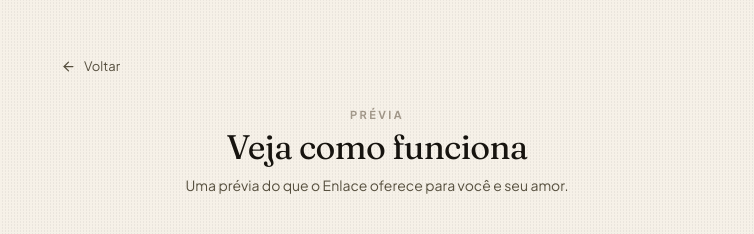
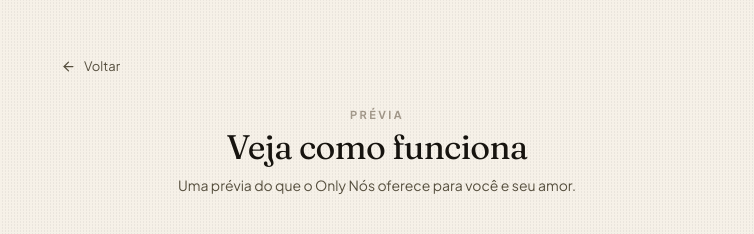
Before and after one commit to AnderHonorato/enlace-app, a Next.js app: page /demo in a window 1280 px wide. Shown: the top 234 px of the page, without its empty margins (263-1017 px from the left). Built offline with nearby package versions, Linux system fonts and the light colour scheme.

Commit message:
feat: renomear produto para Only Nós

```diff
--- a/src/nucleo/marca.ts
+++ b/src/nucleo/marca.ts
@@ -1,5 +1,5 @@
 // Nome e identidade do produto — centralizado para rebrand fácil.
-export const BRAND = "Enlace";
+export const BRAND = "Only Nós";
 export const TAGLINE = "O diário de vocês dois.";
 export const DESCRIPTION =
   "Escreva a história de vocês em uma linha do tempo, conecte-se com quem você ama, comente, curta, evolua o nível de apaixonados e converse com personagens de IA. Funciona no celular, no PC e no navegador.";
```
